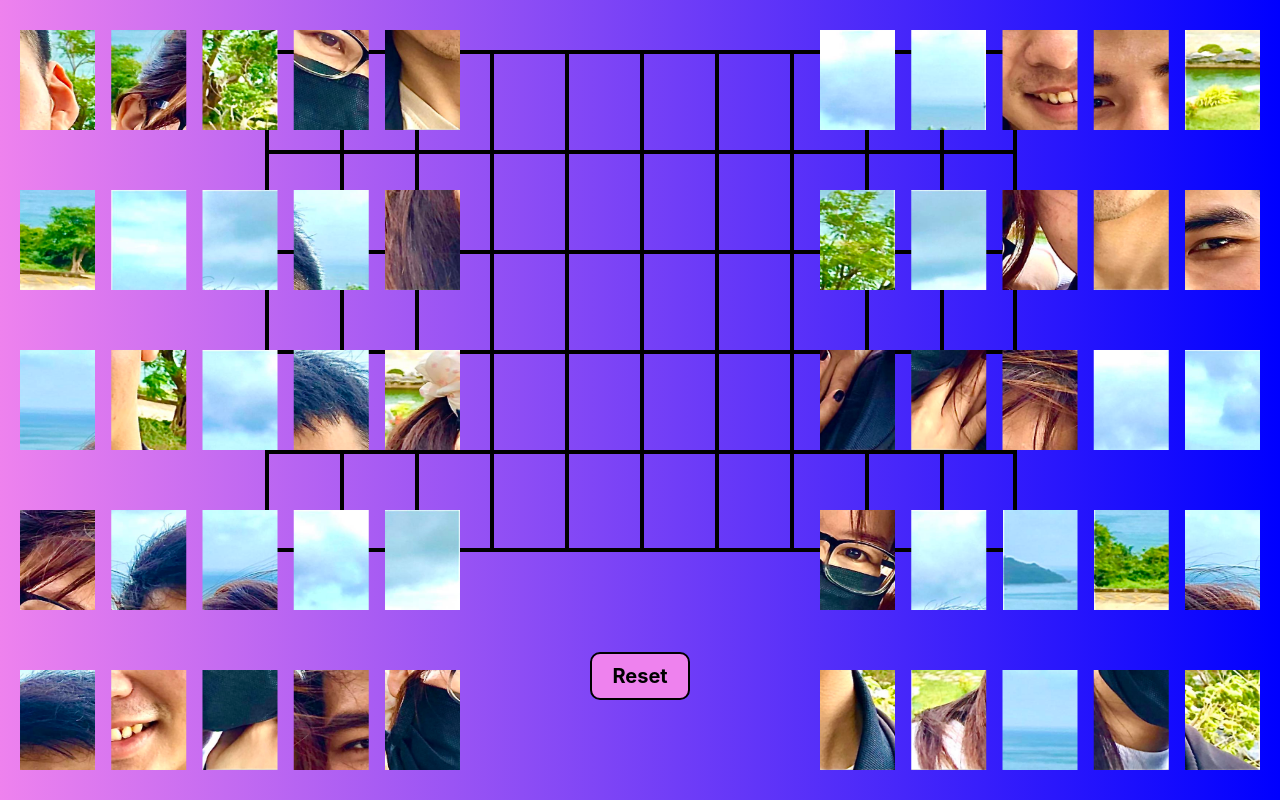
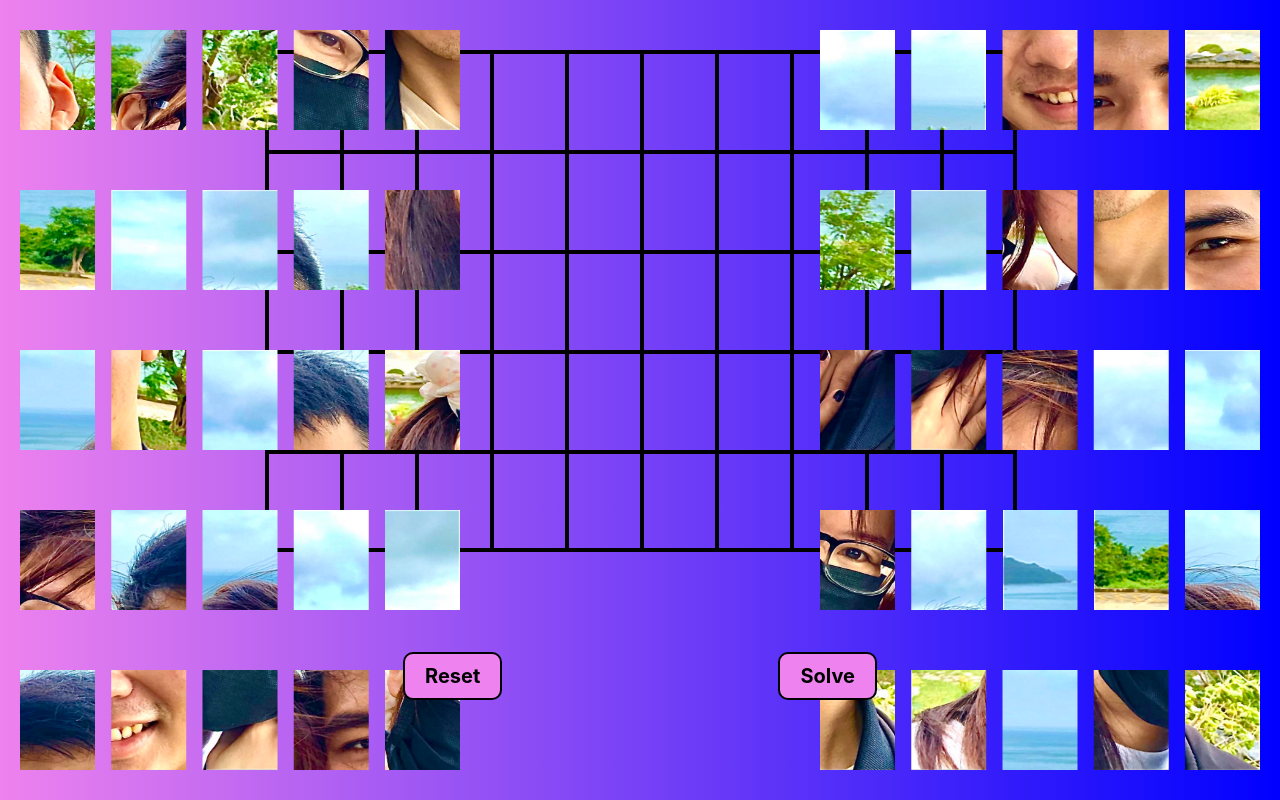
Before and after one commit to NTTrung9204/Picture-Collage, a React (Create React App) app: page / in a window 1280 px wide. Built offline with nearby package versions, Linux system fonts and the light colour scheme.

Commit message:
feat: add solve control

```diff
--- a/src/CSS/static.css
+++ b/src/CSS/static.css
@@ -73,7 +73,7 @@ img{
     justify-content: space-around;
 }
 
-.resetButton{
+.Control__Button{
     all: unset;
     padding: 10px 20px;
     background-color: violet;
@@ -85,7 +85,7 @@ img{
     cursor: pointer;
 }
 
-.resetButton p{
+.Control__Button p{
     z-index: 1;
     transition: all 0.5s;
     position: relative;
@@ -93,11 +93,11 @@ img{
     font-size: 20px;
 }
 
-.resetButton:hover p{
+.Control__Button:hover p{
     color: thistle;
 }
 
-.resetButton::before{
+.Control__Button::before{
     content: "";
     position: absolute;
     left: 0;
@@ -109,6 +109,6 @@ img{
     transition: clip-path 0.5s;
 }
 
-.resetButton:hover::before{
+.Control__Button:hover::before{
     clip-path: circle(100px at 0 0);
 }
--- a/src/JSComponent/BackGround.js
+++ b/src/JSComponent/BackGround.js
@@ -1,11 +1,13 @@
 import PuzzleCell from "./PuzzleCell"
 import { useEffect } from "react"
+import SolveButton from "./SolveButton"
 import ResetButton from "./ResetButton"
 
 
 var isClicked = false;
 
 function moveInContainer(element, container) {
+    element.style.transition = 'all 0.3s';
     const dataId = container.getAttribute('data-id');
     const i = element.id;
     const [x, y] = [i % 10, Math.floor(i / 10)]
@@ -47,6 +49,23 @@ export default function BackGround({ ArrayPosition, generateRandomArray, nPuzzle
 
             cell.setAttribute('data-id', null);
         })
+    }
+
+    function solve() {
+        const PuzzleCell = document.getElementsByClassName("Puzzle__cell__image")
+        const pictureCell = document.getElementsByClassName('picture__cell');
+        recureSolve(PuzzleCell, pictureCell, 0)
+    }
+
+    function recureSolve(PuzzleCell, pictureCell, i) {
+        if (i == nPuzzle) {
+            return;
+        }
+        moveInContainer(PuzzleCell[i], pictureCell[i]);
+        setTimeout(() => {
+            recureSolve(PuzzleCell, pictureCell, i + 1);
+        }, 300);
+
     }
 
     useEffect(() => {
@@ -95,7 +114,6 @@ export default function BackGround({ ArrayPosition, generateRandomArray, nPuzzle
             e.target.style.zIndex = 0;
             Array.from(pictureCell).forEach(pictureCell => {
                 if (isContainer(pictureCell, e.clientX, e.clientY)) {
-                    e.target.style.transition = 'all 0.3s';
                     moveInContainer(e.target, pictureCell);
                 }
             });
@@ -144,6 +162,7 @@ export default function BackGround({ ArrayPosition, generateRandomArray, nPuzzle
 
             <div className="Control">
                 <ResetButton reset={reset} generateRandomArray={generateRandomArray} nPuzzle={nPuzzle} />
+                <SolveButton solve={solve} />
             </div>
         </div>
     )
--- a/src/JSComponent/ResetButton.js
+++ b/src/JSComponent/ResetButton.js
@@ -4,7 +4,7 @@ export default function ResetButton({reset, generateRandomArray, nPuzzle}) {
     }
 
     return (
-        <button onClick={onClick} className="resetButton">
+        <button onClick={onClick} className="Control__Button">
             <p>Reset</p>
         </button>
 
--- /dev/null
+++ b/src/JSComponent/SolveButton.js
@@ -0,0 +1,11 @@
+export default function SolveButton({solve}) {
+    function onClick() {
+        solve();
+    }
+
+    return (
+        <button onClick={onClick} className="Control__Button">
+            <p>Solve</p>
+        </button>
+    )
+}
```
